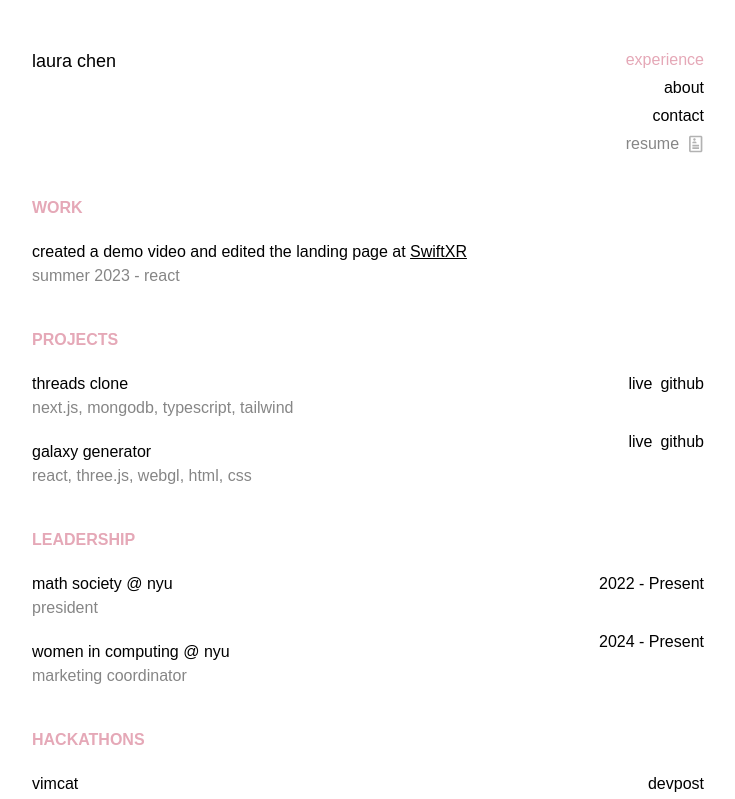
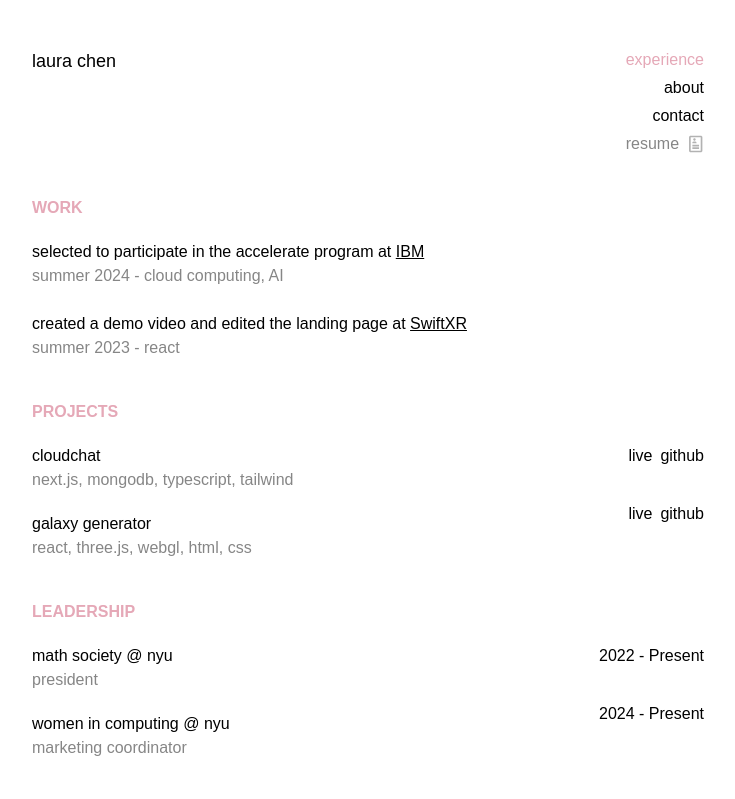
Before and after one commit to laura-codess/personal-website, a Next.js app: page / in a window 1280 px wide. Shown: the top 799 px of the page, without its empty margins (272-1007 px from the left). Built offline with nearby package versions, Linux system fonts and the light colour scheme; a web font is replaced by a local one.

Commit message:
got into ibm!!!

```diff
--- a/app/page.tsx
+++ b/app/page.tsx
@@ -22,6 +22,9 @@ export default function Home() {
       <div className="font-bold pt-10 pb-5 text-mypink">
         WORK
       </div>
+      <p>selected to participate in the accelerate program at <a href="https://www.ibm.com/us-en" className="underline">IBM</a></p>
+      <p className="text-mygray">summer 2024 - cloud computing, AI</p>
+      <br></br>
       <p>created a demo video and edited the landing page at <a href="https://swiftxr.io/" className="underline">SwiftXR</a></p>
       <p className="text-mygray">summer 2023 - react</p>
 
@@ -29,7 +32,7 @@ export default function Home() {
         PROJECTS
       </div>
       <div className="flex justify-between items-center">
-      <p className="">threads clone</p>
+      <p className="">cloudchat</p>
       <div className="flex">
       <a href="https://threads-clone-ebon-eight.vercel.app/" className="ml-4 mr-2 hover:underline">live</a>
       <a href="https://github.com/laura-codess/threads-clone" className="hover:underline">github</a>
```
